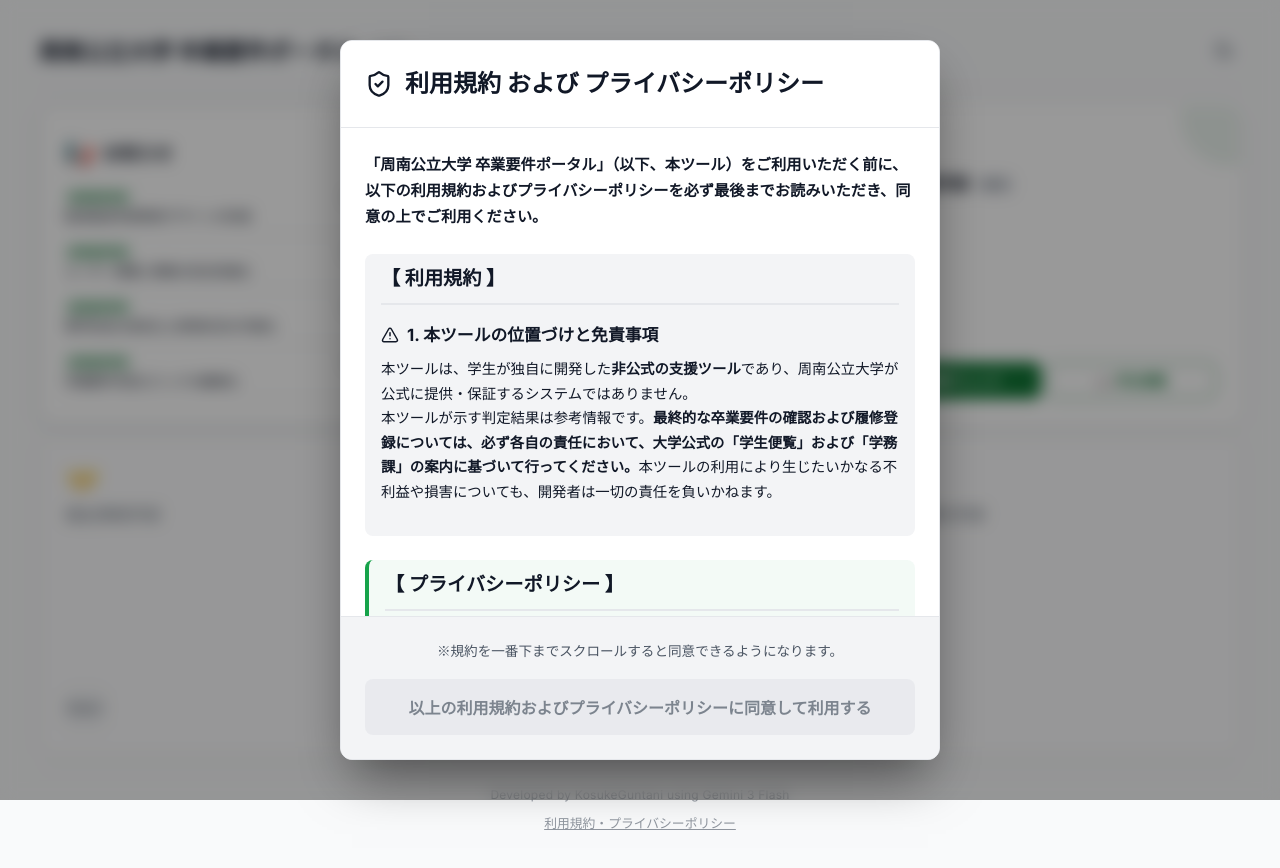
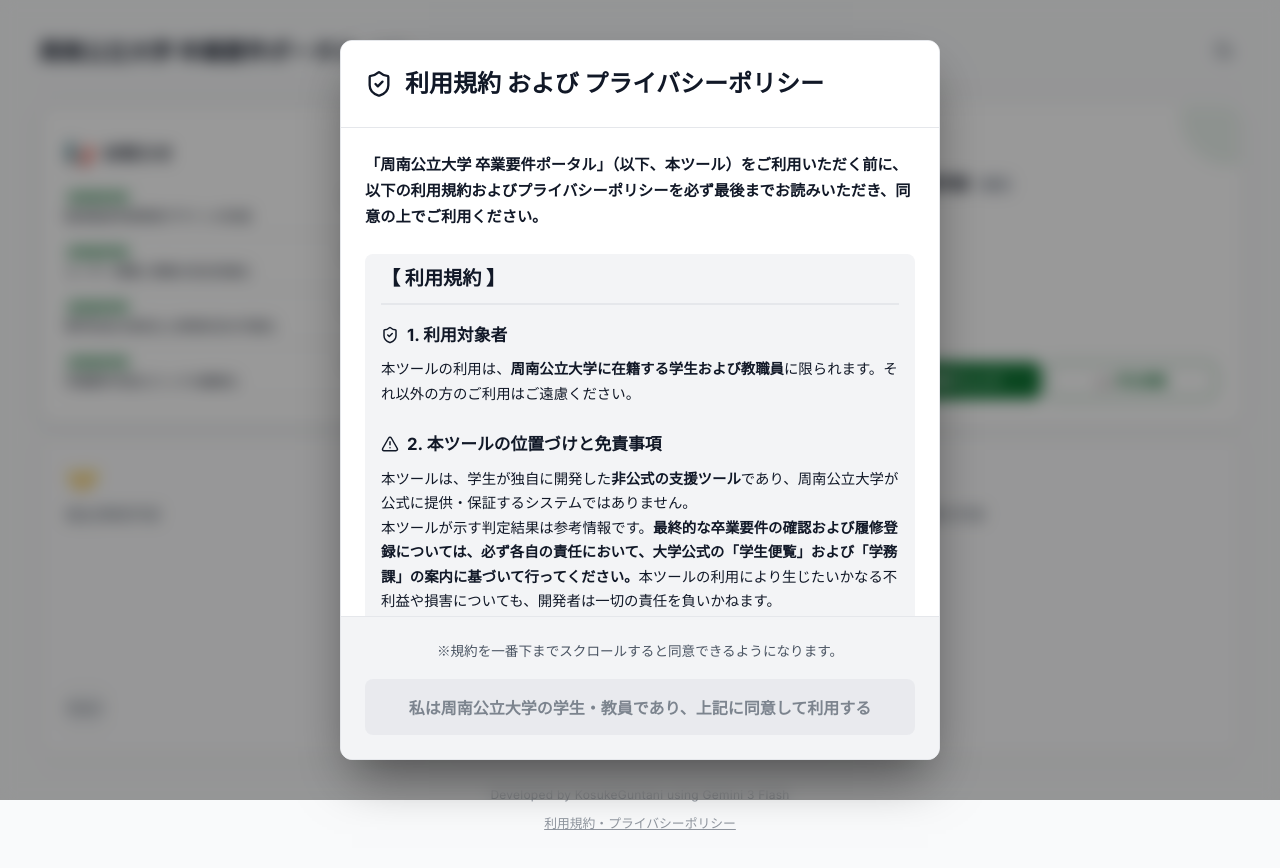
Before and after one commit to M11GJ/FIS, a React (Vite) app: page / in a window 1280 px wide. Shown: the top 868 px of the page. Built offline with nearby package versions, Linux system fonts and the light colour scheme.

Commit message:
feat: Add user eligibility clause to Terms of Service

```diff
--- a/src/components/TermsModal.jsx
+++ b/src/components/TermsModal.jsx
@@ -80,8 +80,18 @@
 
             <section style={{ marginBottom: '1.5rem' }}>
               <h4 style={{ display: 'flex', alignItems: 'center', gap: '0.5rem', color: 'var(--text-main)', fontSize: '1.05rem', marginBottom: '0.5rem' }}>
+                <ShieldCheck size={18} color="var(--primary)" />
+                1. 利用対象者
+              </h4>
+              <p style={{ fontSize: '0.9rem' }}>
+                本ツールの利用は、<strong>周南公立大学に在籍する学生および教職員</strong>に限られます。それ以外の方のご利用はご遠慮ください。
+              </p>
+            </section>
+
+            <section style={{ marginBottom: '1.5rem' }}>
+              <h4 style={{ display: 'flex', alignItems: 'center', gap: '0.5rem', color: 'var(--text-main)', fontSize: '1.05rem', marginBottom: '0.5rem' }}>
                 <AlertTriangle size={18} color="var(--primary)" />
-                1. 本ツールの位置づけと免責事項
+                2. 本ツールの位置づけと免責事項
               </h4>
               <p style={{ fontSize: '0.9rem' }}>
                 本ツールは、学生が独自に開発した<strong>非公式の支援ツール</strong>であり、周南公立大学が公式に提供・保証するシステムではありません。<br/>
@@ -156,7 +166,7 @@
               opacity: canAgree ? 1 : 0.7
             }}
           >
-            {viewOnly ? "閉じる" : "以上の利用規約およびプライバシーポリシーに同意して利用する"}
+            {viewOnly ? "閉じる" : "私は周南公立大学の学生・教員であり、上記に同意して利用する"}
           </button>
         </div>
       </div>
```
